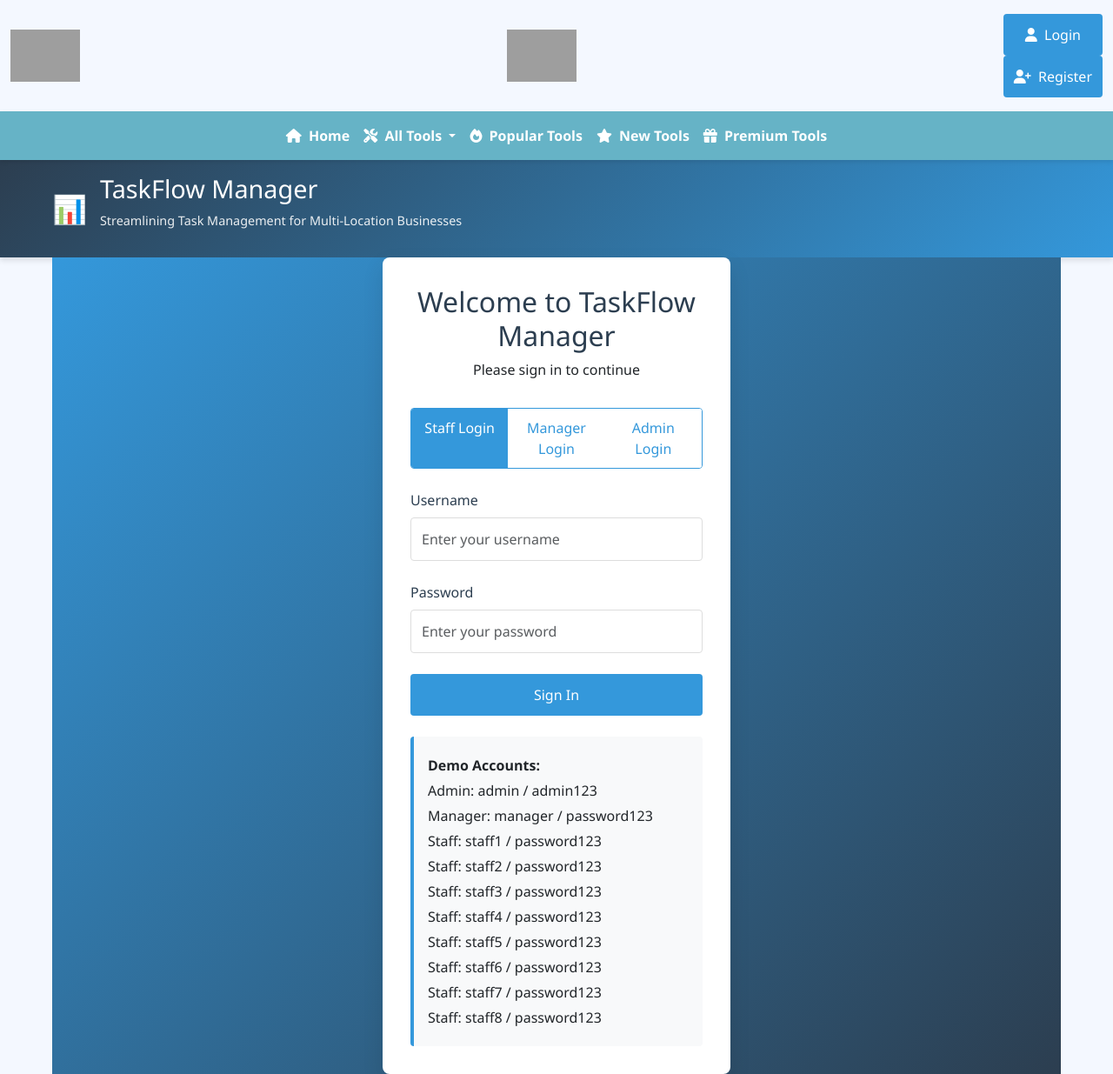
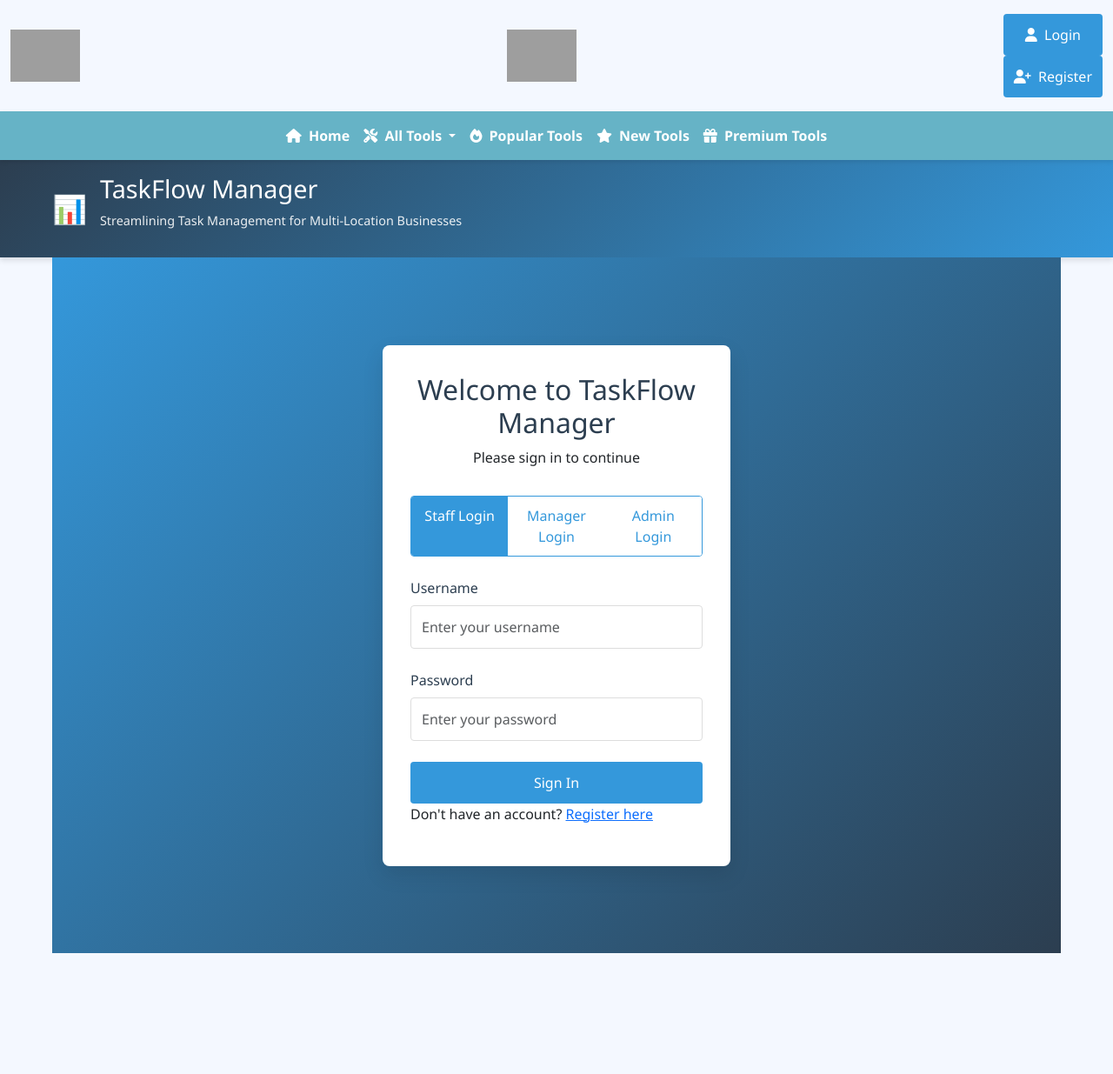
Before and after one commit to ssneon1/FYF, a Flask app: page / in a window 1280 px wide. Shown: the whole page at 87% size. After the commit the page ends 1096 px from the top, so only its background shows below. Run offline with Flask 3, Linux system fonts and the light colour scheme; grey boxes are pictures that could not be loaded.

Commit message:
Update login section to remove demo accounts
Removed demo account information and added a registration prompt.

```diff
--- a/templates/index.html
+++ b/templates/index.html
@@ -176,19 +176,8 @@
             <button type="submit" class="btn">Sign In</button>
           </form>
 
-          <div class="demo-accounts">
-            <p><strong>Demo Accounts:</strong></p>
-            <p>Admin: admin / admin123</p>
-            <p>Manager: manager / password123</p>
-            <p>Staff: staff1 / password123</p>
-            <p>Staff: staff2 / password123</p>
-            <p>Staff: staff3 / password123</p>
-            <p>Staff: staff4 / password123</p>
-            <p>Staff: staff5 / password123</p>
-            <p>Staff: staff6 / password123</p>
-            <p>Staff: staff7 / password123</p>
-            <p>Staff: staff8 / password123</p>
-          </div>
+          <div class="login-footer">
+            <p>Don't have an account? <a href="#">Register here</a></p>
         </div>
       </div>
     </section>
```
